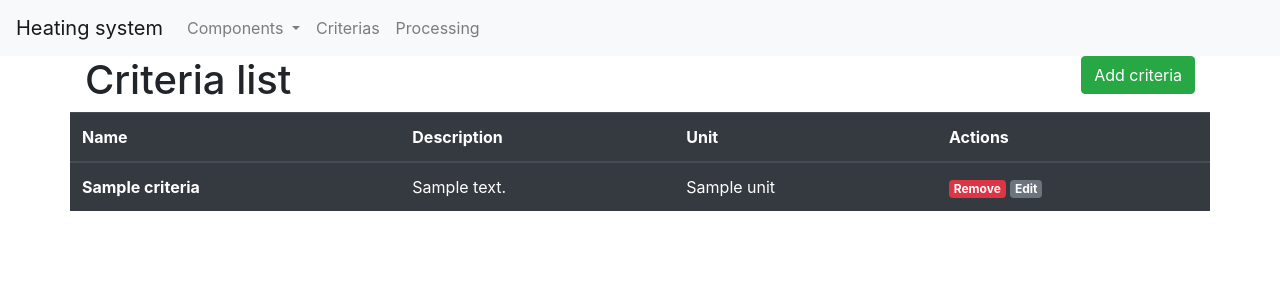
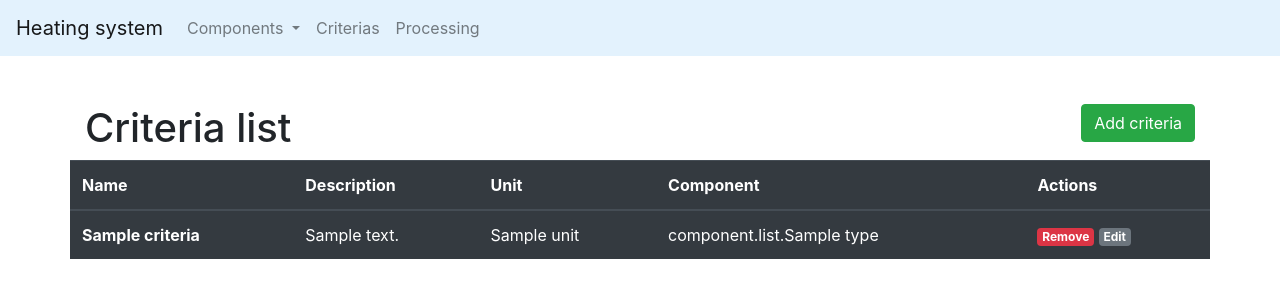
Before and after one commit to lithuaniaHeatingSystem/mutliCriteriaAnalysisHeatingSystem, a Symfony app: template templates/criteria/list.html.twig in a window 1280 px wide. Shown: the top 300 px of the page. Run offline with Twig, Linux system fonts and the light colour scheme; the template is opened without the code that fills it: most values are stand-ins (such as "Sample title", 1, 10 or a date in 2020); style sheets or scripts are compiled from the project's sources; some libraries are stand-ins or nearby versions.

Commit message:
messages first_step

```diff
--- a/src/Controller/CriteriaController.php
+++ b/src/Controller/CriteriaController.php
@@ -21,6 +21,7 @@ class CriteriaController extends AbstractController
         //@TODO paginate with pager fanta
         return $this->render('criteria/list.html.twig', [
             'criterias' => $this->getDoctrine()->getRepository(Criteria::class)->findAll(),
+            'types' => $this->getDoctrine()->getRepository(Type::class)->findAll(),
         ]);
     }
 
--- a/templates/base.html.twig
+++ b/templates/base.html.twig
@@ -11,7 +11,8 @@
 </head>
 <body>
 <header>
-    <nav class="navbar navbar-expand-lg navbar-light bg-light">
+    <nav class="navbar navbar-expand-lg navbar-light"  style="background-color: #e3f2fd;">
+
         <a class="navbar-brand" href="{{ path('home') }}">{% trans %}menu.name{% endtrans %}</a>
         <button class="navbar-toggler" type="button" data-toggle="collapse" data-target="#navbarNavAltMarkup"
                 aria-controls="navbarNavAltMarkup" aria-expanded="false" aria-label="Toggle navigation">
@@ -39,7 +40,7 @@
         </div>
     </nav>
 </header>
-<div class="container">
+<div class="container mt-5">
     {% block body %}{% endblock %}
 </div>
 {% block javascripts %}
--- a/templates/component/first_step.html.twig
+++ b/templates/component/first_step.html.twig
@@ -2,7 +2,7 @@
 
 {% block body %}
     <div class="row">
-        <h1>{{ (form.vars.value.id ? 'component.edit.title':'component.add.title')|trans }}</h1>
+        <h1>{{ (form.vars.value.id ? 'component.edit.title':'component.add.title')|trans }} {{ ('component.list.' ~ form.vars.value.type.label)|trans }} </h1>
     </div>
     <div class="row">
         {{ form_start(form) }}
--- a/templates/component/list.html.twig
+++ b/templates/component/list.html.twig
@@ -9,7 +9,7 @@
         </div>
         <div class="col text-md-right">
             <a href="{{ path('create_or_update_component', {'typeLabel': typeLabel}) }}" role="button"
-               class="btn btn-success">{% trans %}component.list.action.add{% endtrans %}</a>
+               class="btn btn-success">{% trans %}component.list.action.add{% endtrans %} {{ ('component.list.' ~ typeLabel)|trans }}</a>
         </div>
     </div>
     <div class="row">
--- a/templates/criteria/list.html.twig
+++ b/templates/criteria/list.html.twig
@@ -20,6 +20,7 @@
                     <th scope="col">{% trans %}criteria.list.label{% endtrans %}</th>
                     <th scope="col">{% trans %}criteria.list.description{% endtrans %}</th>
                     <th scope="col">{% trans %}criteria.list.unit{% endtrans %}</th>
+                    <th scope="col">{% trans %}criteria.list.component{% endtrans %}</th>
                     <th scope="col">{% trans %}criteria.list.actions{% endtrans %}</th>
                 </tr>
                 </thead>
@@ -29,12 +30,16 @@
                         <th scope="row">{{ criteria.label }}</th>
                         <td>{{ criteria.description }}</td>
                         <td>{{ criteria.unit }}</td>
+                        <td>{% for criteriaType in criteria.criteriaTypes %}
+                            {{ ('component.list.' ~  criteriaType.type.label)|trans }}
+                        {% endfor %}</td>
                         <td>
                             <a href="{{ path('criteria_delete', {'id': criteria.id}) }}"
                                class="badge badge-danger">{% trans %}criteria.list.action.remove{% endtrans %}</a>
                             <a href="{{ path('create_or_update_criteria', {'criteriaId': criteria.id}) }}"
                                class="badge badge-secondary">{% trans %}criteria.list.action.edit{% endtrans %}</a>
                         </td>
+
                     </tr>
                 {% endfor %}
                 </tbody>
--- a/translations/messages.en.yaml
+++ b/translations/messages.en.yaml
@@ -22,6 +22,7 @@ criteria:
         label: Name
         description: Description
         unit: Unit
+        component: Component
         actions: Actions
         action:
             add: Add criteria
@@ -48,17 +49,21 @@ component:
         circulation_pump: Circulation pump
     add:
         criterias: Set value for each criterias
-        title: Create component
+        title: Create
         next: Next
         validate: Validate
     edit:
-        title: Edit component
+        title: Edit
     list:
         action:
             remove: Remove
             edit: Edit
             add: Add
         title: List of %type%
+        label: Label
+        description: Description
+        link: Link
+        type: Type
         radiator: radiators
         valve: valves
         pipe: pipes
```
